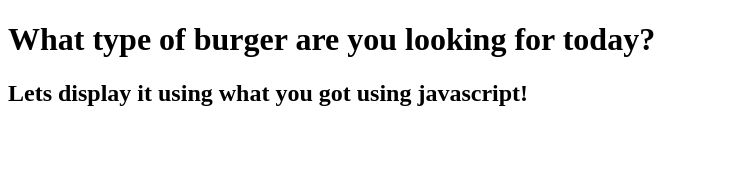
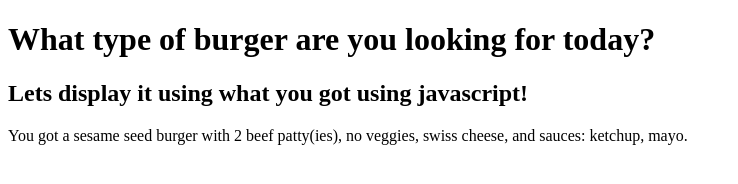
Before and after one commit to JamWithMari/JS-class, a plain HTML site: page lab3/index.html in a window 1280 px wide. Shown: the whole page, without its empty margins (0-738 px from the left). Drawn offline with Linux system fonts and the light colour scheme; the site is published under a folder, as on GitHub Pages, so addresses that start at the root find nothing.

Commit message:
lab updated

```diff
--- a/lab3/index.html
+++ b/lab3/index.html
@@ -5,7 +5,7 @@
     <meta charset="UTF-8">
     <meta name="viewport" content="width=device-width, initial-scale=1.0">
     <title>Document</title>
-    <script src="/js/script.js" defer></script>
+    <script src="js/script.js" defer></script>
 </head>
 
 <body>
```
